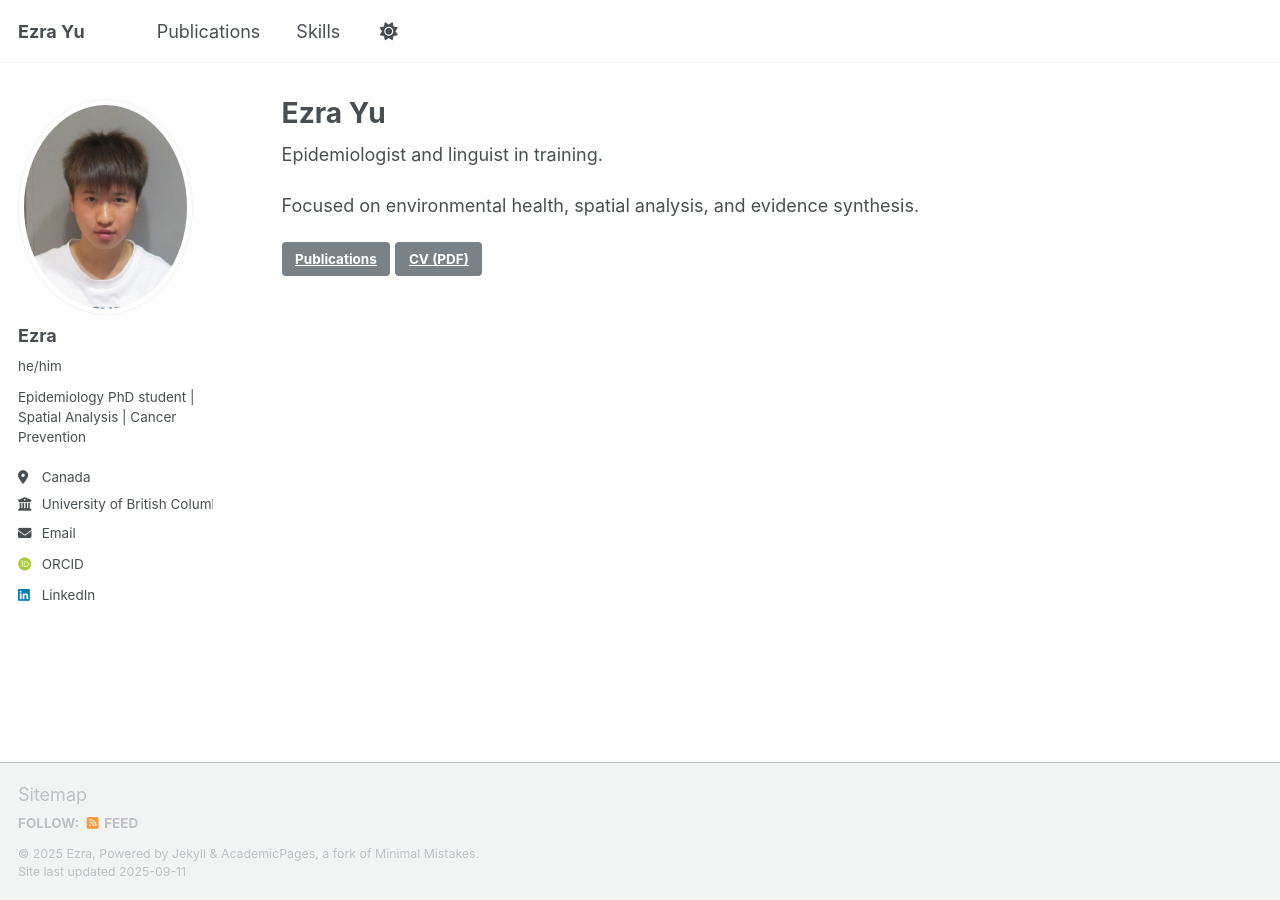
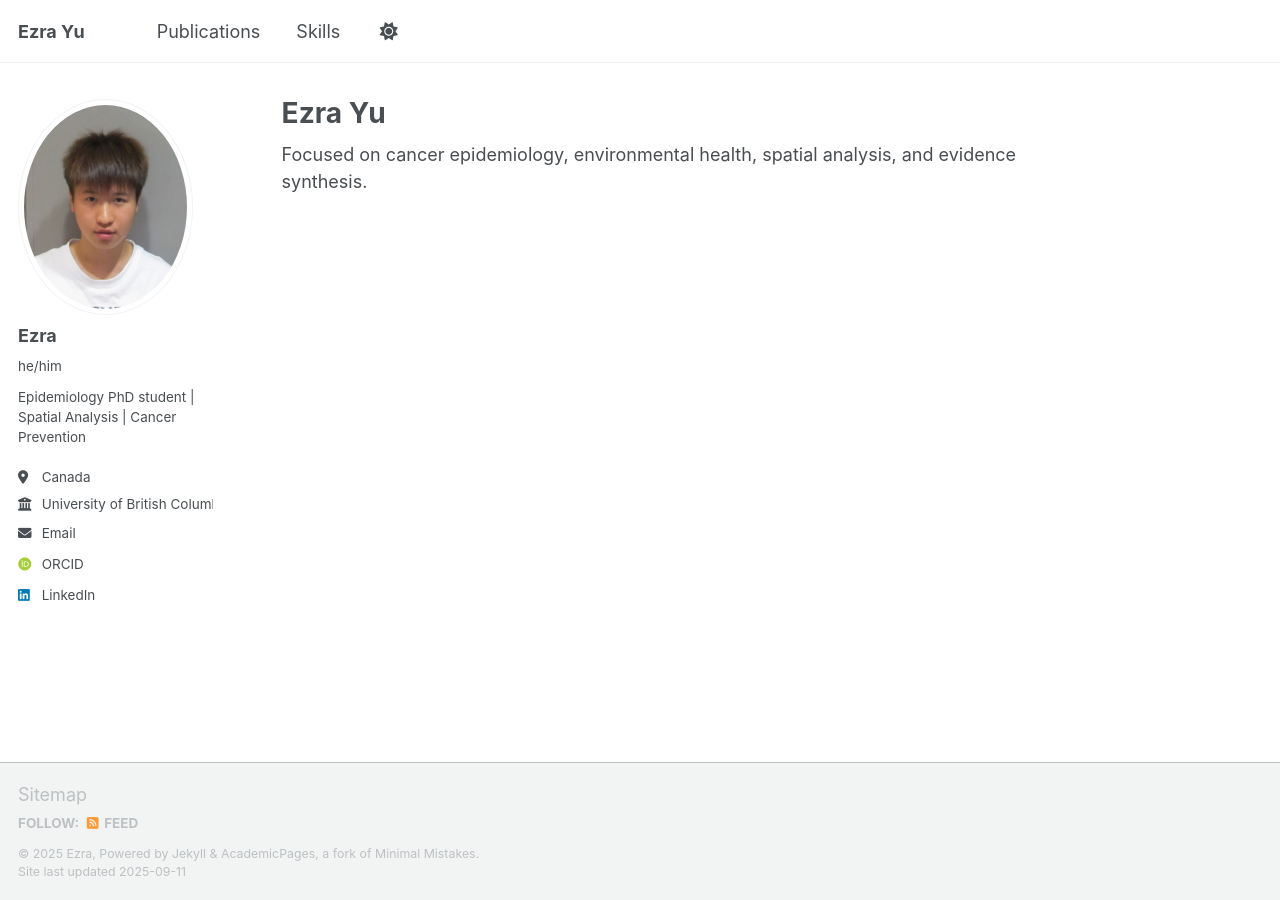
Before and after one commit to ezraxyu/ezraxyu.github.io, a Jekyll site: the page built from index.md, in a window 1280 px wide. Built offline with Jekyll 4.4.1, drawn with Linux system fonts in a browser that asks for light colours; some web fonts are replaced; a script that is not in the unit is left out.

Commit message:
Update index.md

```diff
--- a/index.md
+++ b/index.md
@@ -4,9 +4,5 @@ title: "Ezra Yu"
 author_profile: true
 ---
 
-Epidemiologist and linguist in training.
 
-Focused on environmental health, spatial analysis, and evidence synthesis.
-
-[Publications](/publications/){: .btn .btn--primary }
-[CV (PDF)](/files/cv.pdf){: .btn }
+Focused on cancer epidemiology, environmental health, spatial analysis, and evidence synthesis.
```
